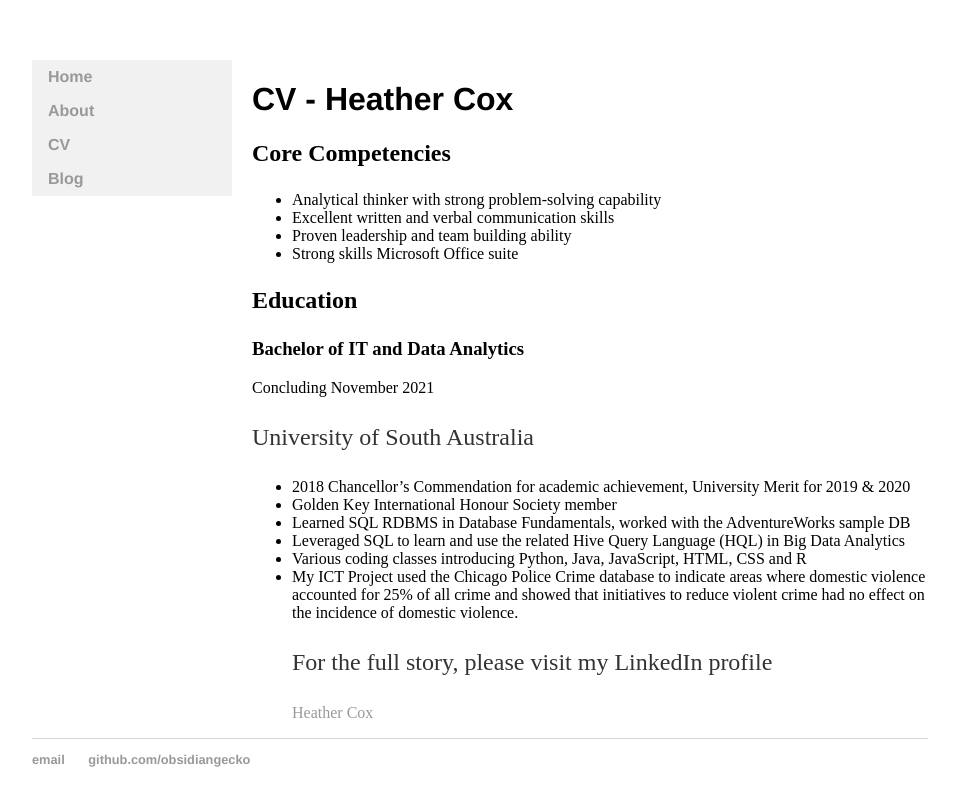
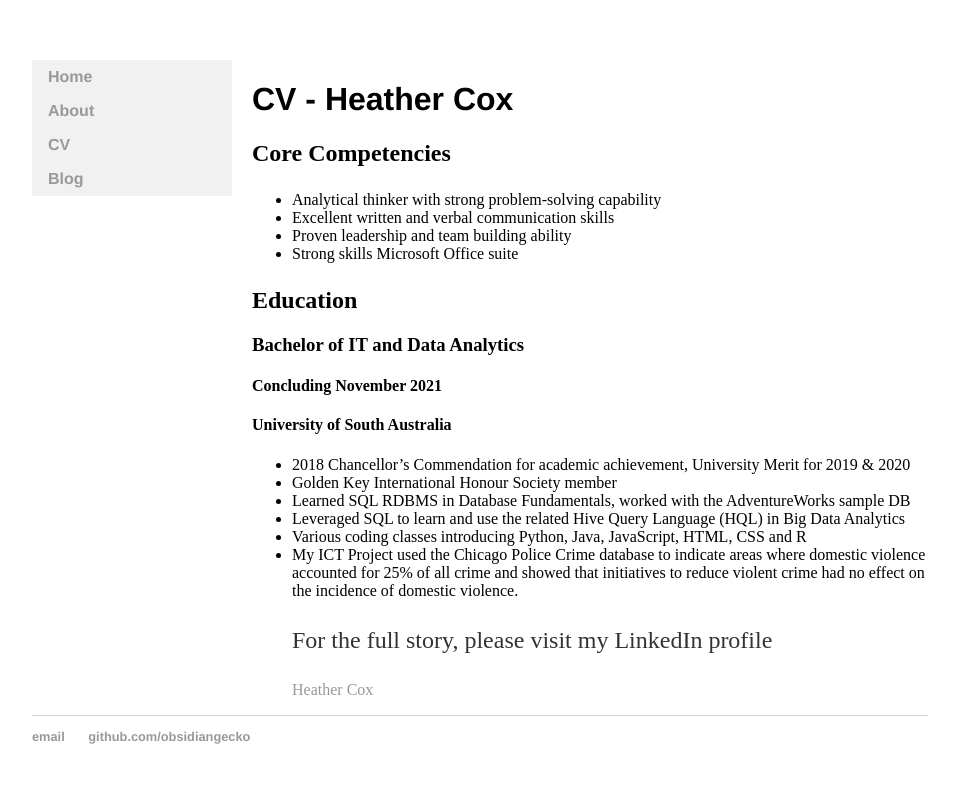
Before and after one commit to obsidiangecko/obsidiangecko.github.io, a Jekyll site: the page built from cv.html, in a window 1280 px wide. Shown: the top 806 px of the page, without its empty margins (160-1119 px from the left). Built offline with Jekyll 4.4.1, drawn with Linux system fonts in a browser that asks for light colours; comment, search, counter and statistics services are not loaded.

```diff
--- a/cv.html
+++ b/cv.html
@@ -17,8 +17,9 @@ title: CV - Heather Cox, aka Obsidian Gecko
   <script src="https://platform.linkedin.com/badges/js/profile.js" async defer type="text/javascript"></script>
 
 <h2>Education</h2>
-<p><h3>Bachelor of IT and Data Analytics</h3>					Concluding November 2021</p>
-<p>University of South Australia</p>
+<h3>Bachelor of IT and Data Analytics</h3>
+<h4>Concluding November 2021</h4>
+<h4>University of South Australia</h4>
 <ul>
   <li>2018 Chancellor’s Commendation for academic achievement, University Merit for 2019 & 2020</li>
   <li>Golden Key International Honour Society member</li>
```
